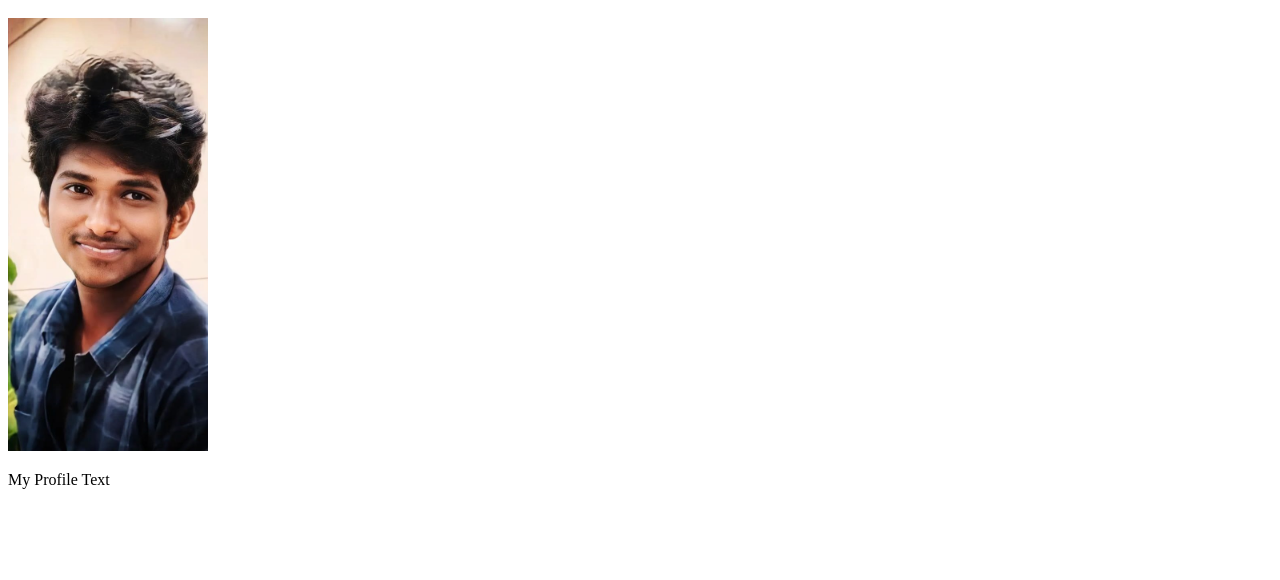
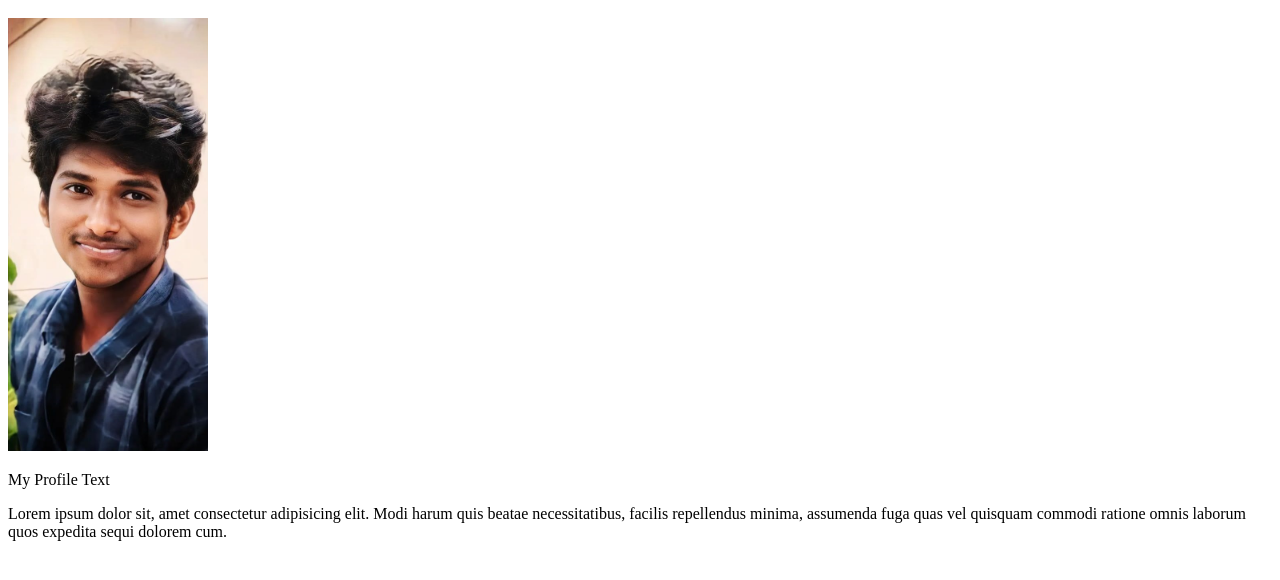
Before and after one commit to sanjayrajN/First_Project, a plain HTML site: page index.html in a window 1280 px wide. Shown: the part 120-700 px from the top of the page. Drawn offline with Linux system fonts and the light colour scheme.

Commit message:
added paragraph

```diff
--- a/index.html
+++ b/index.html
@@ -10,5 +10,6 @@
    <h1>New Name</h1>
    <img width="200px" src="My Profile.jpeg" alt="">
    <p>My Profile Text</p>
+   <p>Lorem ipsum dolor sit, amet consectetur adipisicing elit. Modi harum quis beatae necessitatibus, facilis repellendus minima, assumenda fuga quas vel quisquam commodi ratione omnis laborum quos expedita sequi dolorem cum.</p>
 </body>
 </html>
```
